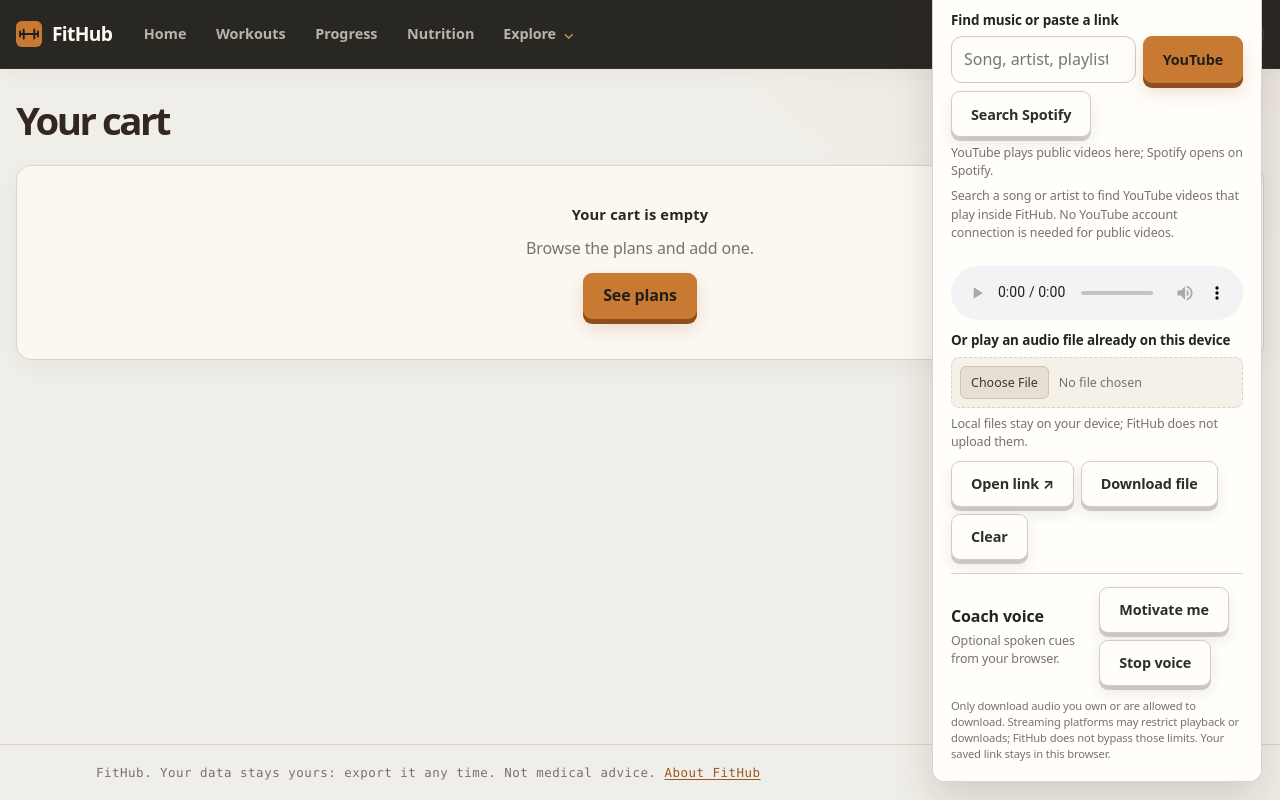
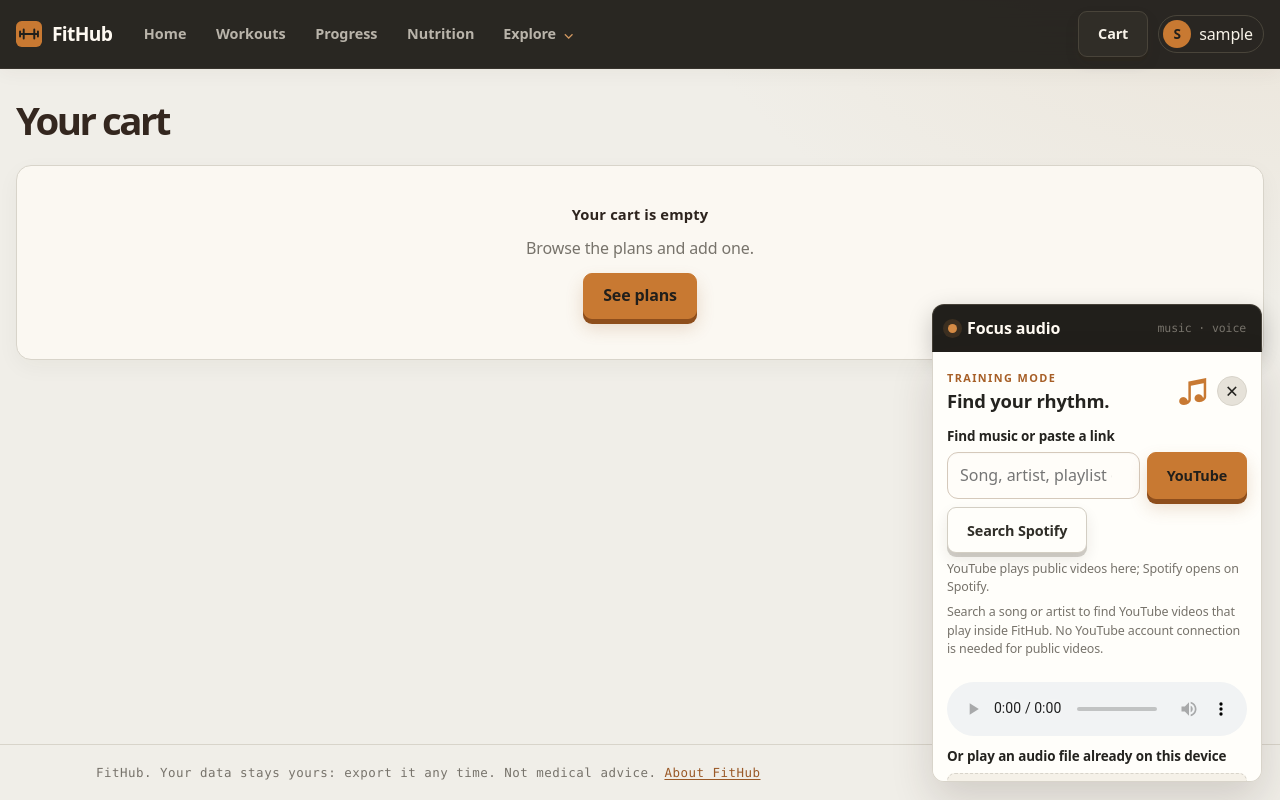
Before and after one commit to Sagar-Shahi/fitness-hub, a Django app: page /app/cart/ in a window 1280 px wide, after a click that opens the changed part. Run offline with Django 5.2, Linux system fonts and the light colour scheme; the visitor is signed in with stand-in values (Sample User, id 1); data that the repository does not hold is empty; parts of the project's set-up code (start-up, migrations or seed data) failed here and were passed over; some libraries are stand-ins or nearby versions.

Commit message:
Make Focus Audio compact with scrollable panel

```diff
--- a/static/css/app.css
+++ b/static/css/app.css
@@ -394,14 +394,18 @@ input[type="datetime-local"], input[type="number"], input[type="date"], select,
 
 
 /* Focus audio: optional, compact and out of the way until opened. */
-.focus-dock { position: fixed; z-index: 30; right: max(18px, env(safe-area-inset-right)); bottom: max(18px, env(safe-area-inset-bottom)); width: min(390px, calc(100vw - 28px)); color: var(--ink); }
+.focus-dock { position: fixed; z-index: 30; right: max(18px, env(safe-area-inset-right)); bottom: max(18px, env(safe-area-inset-bottom)); width: min(340px, calc(100vw - 28px)); color: var(--ink); }
 .focus-dock > summary { list-style: none; display: flex; align-items: center; gap: 10px; min-height: 48px; padding: 10px 15px; border: 1px solid #34313a; border-radius: 999px; background: rgba(15,17,23,.96); box-shadow: 0 12px 36px rgba(0,0,0,.38); cursor: pointer; font-weight: 650; }
 .focus-dock > summary::-webkit-details-marker { display: none; }
 .focus-dock[open] > summary { border-radius: 12px 12px 0 0; border-bottom-color: transparent; }
 .focus-indicator { width: 9px; height: 9px; border-radius: 50%; background: var(--good); box-shadow: 0 0 12px rgba(95,211,164,.45); }
 .focus-hint { margin-left: auto; color: var(--muted); font: .72rem var(--mono); }
-.focus-panel { padding: 18px; border: 1px solid #34313a; border-top: 0; border-radius: 0 0 12px 12px; background: rgba(15,17,23,.98); box-shadow: 0 18px 42px rgba(0,0,0,.42); }
-.focus-panel-head { display: flex; align-items: center; justify-content: space-between; margin-bottom: 14px; }
+.focus-panel { max-height: min(430px, 62vh); overflow-y: auto; overscroll-behavior: contain; padding: 14px; border: 1px solid #34313a; border-top: 0; border-radius: 0 0 12px 12px; background: rgba(15,17,23,.98); box-shadow: 0 18px 42px rgba(0,0,0,.42); }
+.focus-panel-head { display: flex; align-items: center; justify-content: space-between; margin-bottom: 10px; }
+.focus-panel-tools { display: flex; align-items: center; gap: 8px; }
+.focus-panel-close { display: grid; place-items: center; width: 30px; height: 30px; padding: 0; border: 1px solid var(--line); border-radius: 50%; background: var(--surface-2); color: var(--ink); font: 1.35rem/1 var(--sans); cursor: pointer; }
+.focus-panel-close:hover { background: var(--accent-soft); border-color: var(--accent); }
+.focus-panel-close:focus-visible { outline: 3px solid var(--focus); outline-offset: 2px; }
 .focus-panel-head .eyebrow { margin: 0 0 3px; }
 .focus-panel-head h2 { font-size: 1.15rem; }
 .focus-symbol { color: var(--accent); font-size: 2rem; }
```
